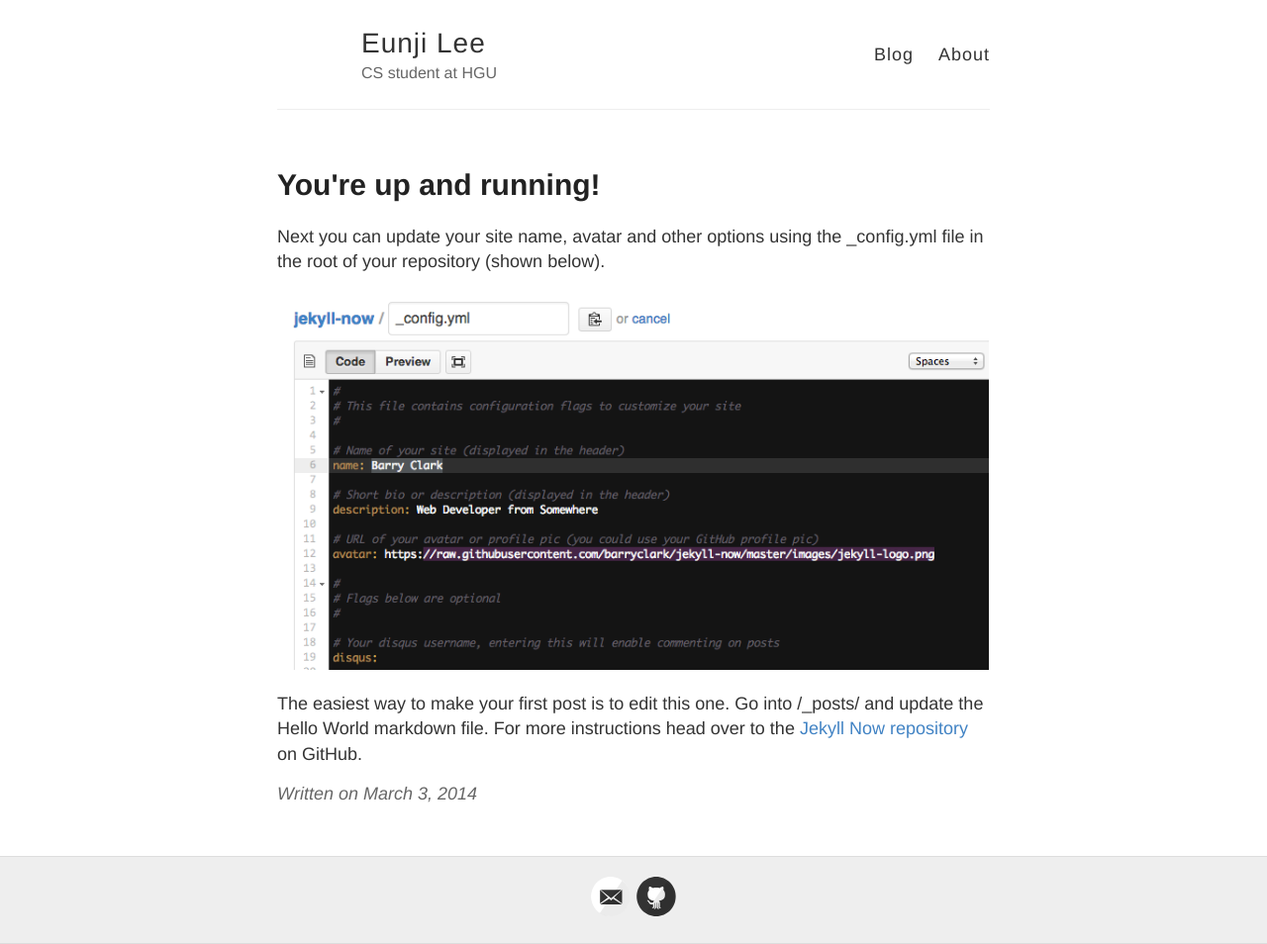
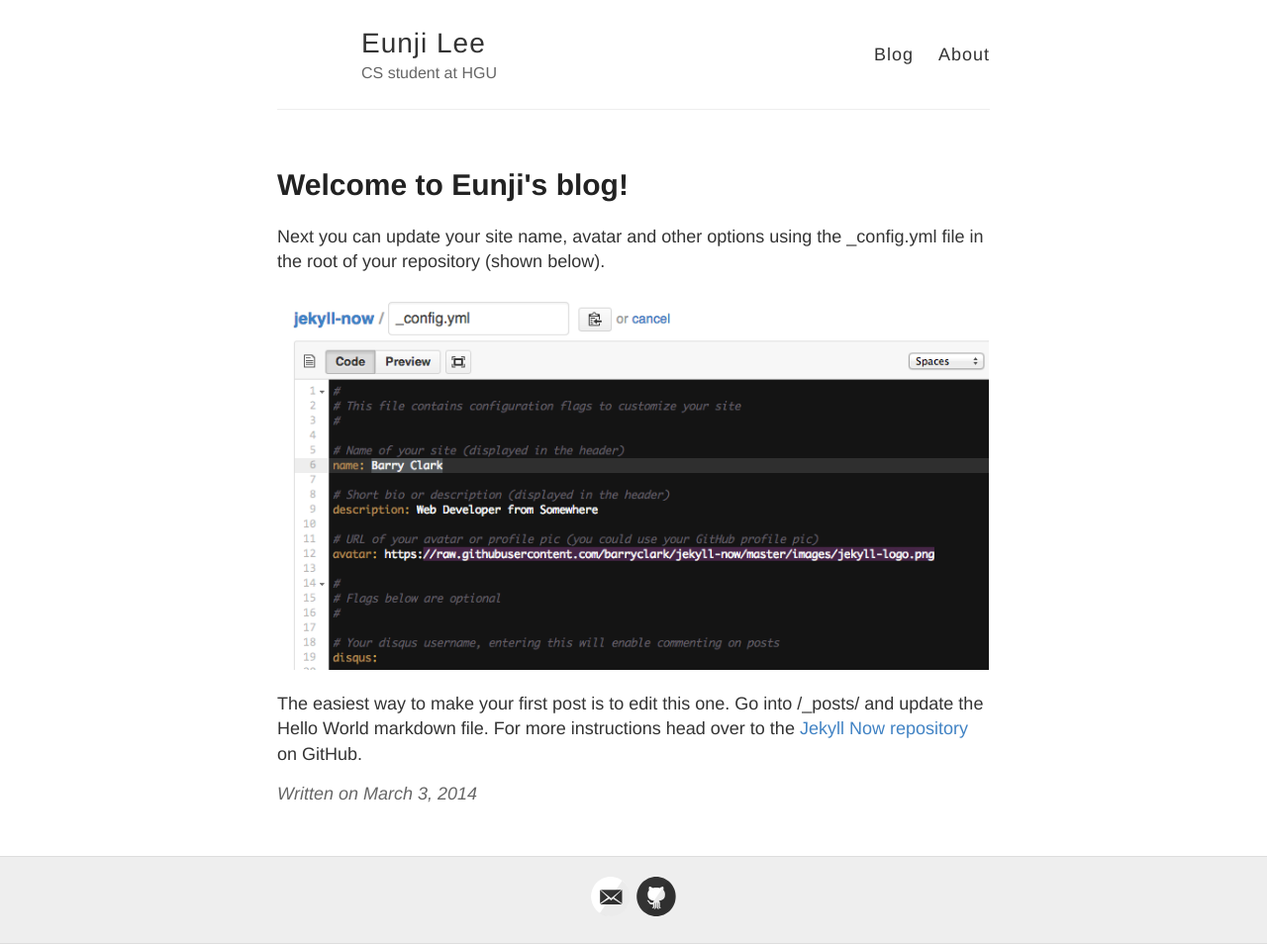
Before and after one commit to EunjiLee98/EunjiLee98.github.io, a Jekyll site: the page built from _posts/2014-3-3-Hello-World.md, in a window 1280 px wide. Shown: the whole page at 99% size. Built offline with Jekyll 4.4.1, drawn with Linux system fonts in a browser that asks for light colours; comment, search, counter and statistics services are not loaded.

Commit message:
Update 2014-3-3-Hello-World.md

```diff
--- a/_posts/2014-3-3-Hello-World.md
+++ b/_posts/2014-3-3-Hello-World.md
@@ -1,6 +1,6 @@
 ---
 layout: post
-title: You're up and running!
+title: Welcome to Eunji's blog!
 ---
 
 Next you can update your site name, avatar and other options using the _config.yml file in the root of your repository (shown below).
```
